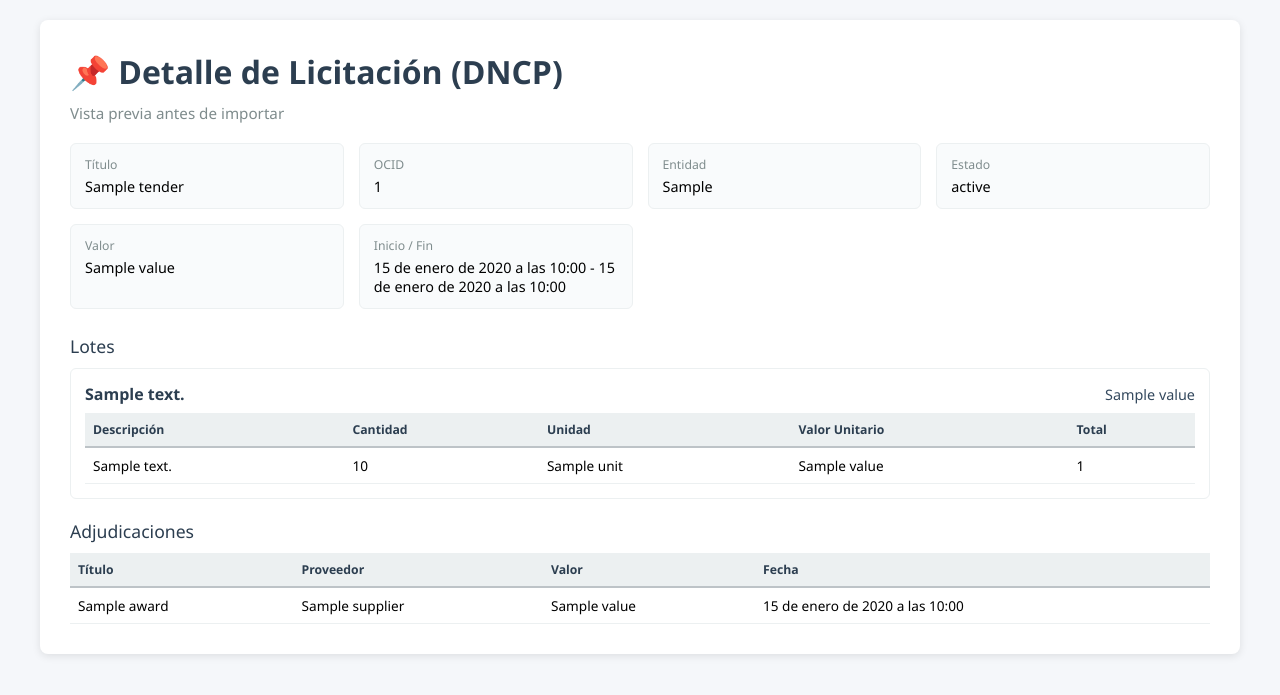
After one commit to IDVG46/SIGECOP, a Django app: template apps/dncp_integration/templates/dncp_integration/dncp_detail.html in a window 1280 px wide. The commit adds this page. Shown: the top 695 px of the page. Run offline with Django 5.2, Linux system fonts and the light colour scheme; the template is opened without the code that fills it: most values are stand-ins (such as "Sample title", 1, 10 or a date in 2020).

Commit message:
feat(dncp_integration): vista detallada de licitaciones y mejoras en procesamiento de datos
- Agregar vista de detalle (dncp_detail) con lotes y artículos
- Mejorar procesamiento de datos con formatos de fecha y moneda
- Agregar ruta para acceso a detalles de licitaciones
- Actualizar template list con enlaces a detalles

```diff
--- /dev/null
+++ b/apps/dncp_integration/templates/dncp_integration/dncp_detail.html
@@ -0,0 +1,230 @@
+<!DOCTYPE html>
+<html lang="es">
+<head>
+    <meta charset="UTF-8">
+    <meta name="viewport" content="width=device-width, initial-scale=1.0">
+    <title>Detalle DNCP - SIGECOP</title>
+    <style>
+        * {
+            margin: 0;
+            padding: 0;
+            box-sizing: border-box;
+        }
+
+        body {
+            font-family: 'Segoe UI', Tahoma, Geneva, Verdana, sans-serif;
+            background: #f5f7fa;
+            padding: 20px;
+        }
+
+        .container {
+            max-width: 1200px;
+            margin: 0 auto;
+            background: white;
+            border-radius: 8px;
+            box-shadow: 0 2px 8px rgba(0,0,0,0.1);
+            padding: 30px;
+        }
+
+        h1 {
+            color: #2c3e50;
+            margin-bottom: 10px;
+            font-size: 2em;
+        }
+
+        .subtitle {
+            color: #7f8c8d;
+            margin-bottom: 20px;
+            font-size: 0.95em;
+        }
+
+        .summary {
+            display: grid;
+            grid-template-columns: repeat(auto-fit, minmax(240px, 1fr));
+            gap: 15px;
+            margin-bottom: 25px;
+        }
+
+        .summary-card {
+            background: #f9fbfc;
+            border: 1px solid #ecf0f1;
+            padding: 12px 14px;
+            border-radius: 6px;
+            font-size: 0.9em;
+        }
+
+        .summary-label {
+            color: #7f8c8d;
+            font-size: 0.85em;
+            margin-bottom: 4px;
+        }
+
+        .section {
+            margin-top: 20px;
+        }
+
+        .section-title {
+            font-size: 1.1em;
+            color: #2c3e50;
+            margin-bottom: 10px;
+        }
+
+        .lot-card {
+            border: 1px solid #ecf0f1;
+            border-radius: 6px;
+            padding: 14px;
+            margin-bottom: 12px;
+            background: #fff;
+        }
+
+        .lot-header {
+            display: flex;
+            justify-content: space-between;
+            align-items: center;
+            margin-bottom: 8px;
+        }
+
+        .lot-title {
+            font-weight: 600;
+            color: #2c3e50;
+        }
+
+        .lot-value {
+            font-size: 0.9em;
+            color: #34495e;
+        }
+
+        table {
+            width: 100%;
+            border-collapse: collapse;
+            margin-top: 8px;
+            font-size: 0.85em;
+        }
+
+        th {
+            background: #ecf0f1;
+            padding: 8px;
+            text-align: left;
+            font-weight: 600;
+            color: #2c3e50;
+            border-bottom: 2px solid #bdc3c7;
+            font-size: 0.9em;
+        }
+
+        td {
+            padding: 8px;
+            border-bottom: 1px solid #ecf0f1;
+        }
+
+        .empty {
+            padding: 14px;
+            color: #7f8c8d;
+            font-size: 0.9em;
+            background: #f9fbfc;
+            border: 1px dashed #ecf0f1;
+            border-radius: 6px;
+        }
+    </style>
+</head>
+<body>
+    <div class="container">
+        <h1>📌 Detalle de Licitación (DNCP)</h1>
+        <p class="subtitle">Vista previa antes de importar</p>
+
+        <div class="summary">
+            <div class="summary-card">
+                <div class="summary-label">Título</div>
+                <div>{{ tender.title }}</div>
+            </div>
+            <div class="summary-card">
+                <div class="summary-label">OCID</div>
+                <div>{{ tender.ocid }}</div>
+            </div>
+            <div class="summary-card">
+                <div class="summary-label">Entidad</div>
+                <div>{{ tender.procuringEntity }}</div>
+            </div>
+            <div class="summary-card">
+                <div class="summary-label">Estado</div>
+                <div>{{ tender.status }}</div>
+            </div>
+            <div class="summary-card">
+                <div class="summary-label">Valor</div>
+                <div>{{ tender.value }}</div>
+            </div>
+            <div class="summary-card">
+                <div class="summary-label">Inicio / Fin</div>
+                <div>{{ tender.start_date }} - {{ tender.end_date }}</div>
+            </div>
+        </div>
+
+        <div class="section">
+            <div class="section-title">Lotes</div>
+            {% for lote in tender.lotes %}
+                <div class="lot-card">
+                    <div class="lot-header">
+                        <div class="lot-title">{{ lote.description1 }}</div>
+                        <div class="lot-value">{{ lote.value }}</div>
+                    </div>
+                    {% if lote.items %}
+                        <table>
+                            <thead>
+                                <tr>
+                                    <th>Descripción</th>
+                                    <th>Cantidad</th>
+                                    <th>Unidad</th>
+                                    <th>Valor Unitario</th>
+                                    <th>Total</th>
+                                </tr>
+                            </thead>
+                            <tbody>
+                                {% for item in lote.items %}
+                                    <tr>
+                                        <td>{{ item.description }}</td>
+                                        <td>{{ item.quantity }}</td>
+                                        <td>{{ item.unit }}</td>
+                                        <td>{{ item.value }}</td>
+                                        <td>{{ item.total_value }}</td>
+                                    </tr>
+                                {% endfor %}
+                            </tbody>
+                        </table>
+                    {% else %}
+                        <div class="empty">No hay items para este lote.</div>
+                    {% endif %}
+                </div>
+            {% empty %}
+                <div class="empty">No hay lotes disponibles.</div>
+            {% endfor %}
+        </div>
+
+        <div class="section">
+            <div class="section-title">Adjudicaciones</div>
+            {% if awards %}
+                <table>
+                    <thead>
+                        <tr>
+                            <th>Título</th>
+                            <th>Proveedor</th>
+                            <th>Valor</th>
+                            <th>Fecha</th>
+                        </tr>
+                    </thead>
+                    <tbody>
+                        {% for award in awards %}
+                            <tr>
+                                <td>{{ award.title }}</td>
+                                <td>{{ award.supplier }}</td>
+                                <td>{{ award.value }}</td>
+                                <td>{{ award.date }}</td>
+                            </tr>
+                        {% endfor %}
+                    </tbody>
+                </table>
+            {% else %}
+                <div class="empty">No hay adjudicaciones disponibles.</div>
+            {% endif %}
+        </div>
+    </div>
+</body>
+</html>
--- a/apps/dncp_integration/templates/dncp_integration/dncp_list.html
+++ b/apps/dncp_integration/templates/dncp_integration/dncp_list.html
@@ -180,7 +180,9 @@
                         {% for licitacion in licitaciones %}
                             <tr>
                                 <td>
-                                    <span class="ocid">{{ licitacion.id }}</span>
+                                    <a href="{% url 'dncp_integration:dncp_detail' licitacion.ocid %}">
+                                        <span class="ocid">{{ licitacion.id }}</span>
+                                    </a>
                                 </td>
                                 <td>{{ licitacion.title }}</td>
                                 <td>{{ licitacion.procuringEntity }}</td>
--- a/apps/dncp_integration/urls.py
+++ b/apps/dncp_integration/urls.py
@@ -5,4 +5,5 @@ app_name = "dncp_integration"
 
 urlpatterns = [
     path("list/", views.procesos_licitacion, name="dncp_list"),
+    path("detail/<str:ocid>/", views.dncp_detail, name="dncp_detail"),
 ]
```
Also changed, not shown: apps/dncp_integration/services/data_processor.py (+76 -0 lines), apps/dncp_integration/views.py (+45 -1 lines).
